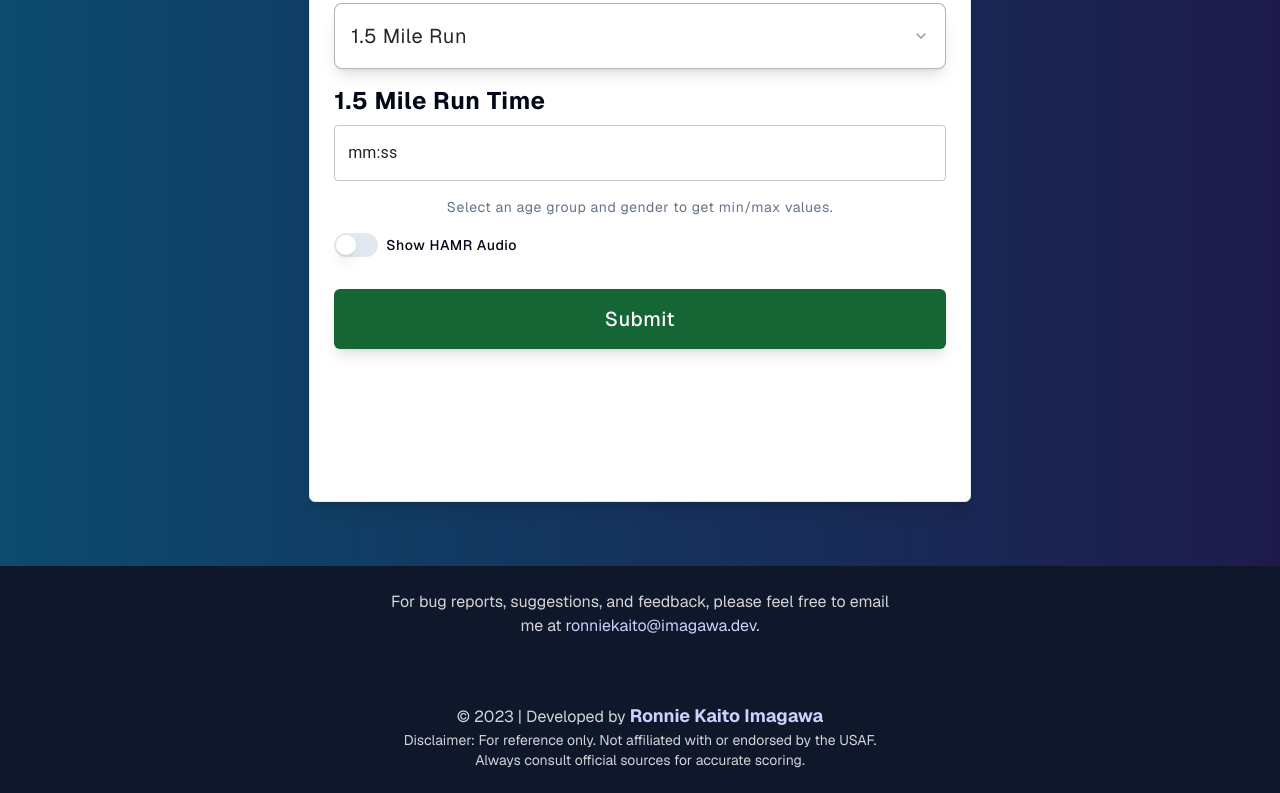
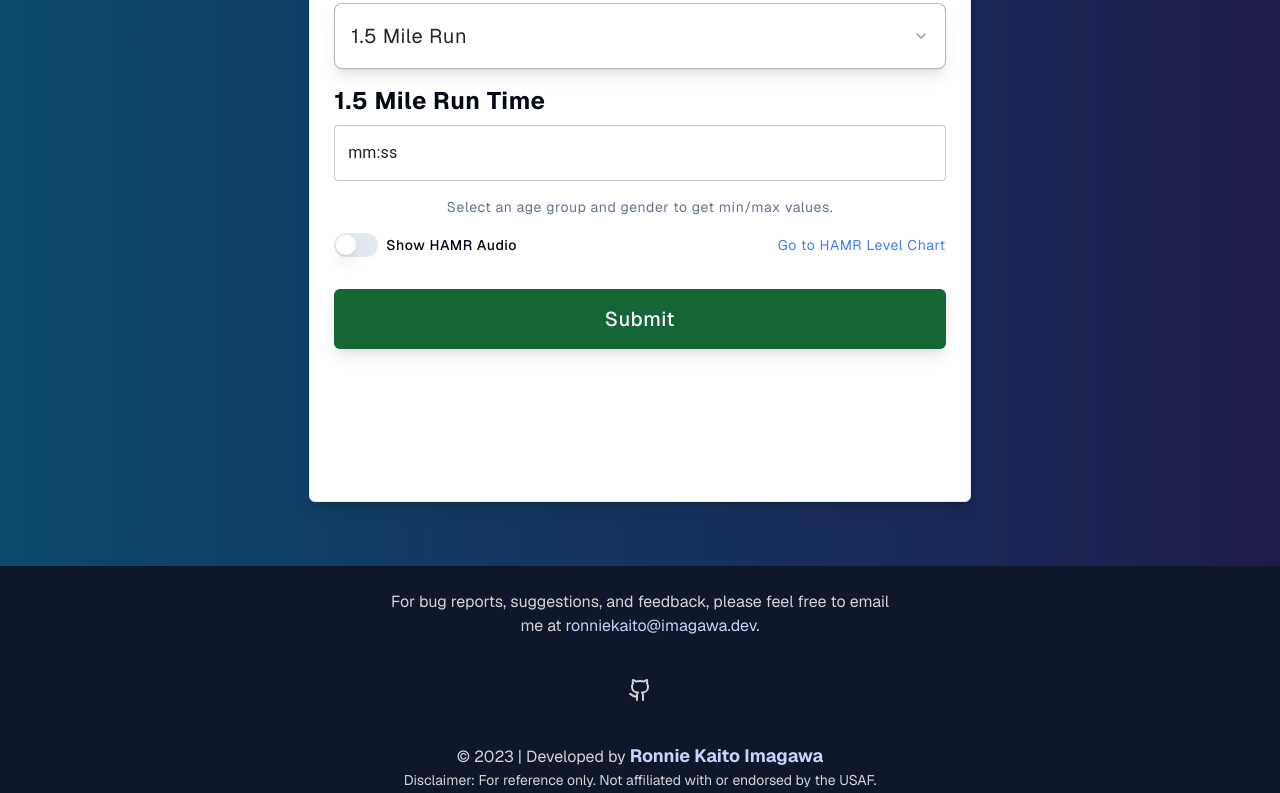
Before and after one commit to ronnieima/usaf-pt-calculator, a Next.js app: page / in a window 1280 px wide. Shown: the part 2000-2793 px from the top of the page. Built offline with nearby package versions, Linux system fonts and the light colour scheme; what next-cloudinary would draw is missing.

Commit message:
add github

```diff
--- a/src/components/(form)/(controls)/ExerciseInput.tsx
+++ b/src/components/(form)/(controls)/ExerciseInput.tsx
@@ -23,6 +23,7 @@ import { useEffect } from 'react';
 import { useFormContext } from 'react-hook-form';
 import { Separator } from '../../ui/separator';
 import ShowHamrAudioSwitch from '../ShowHamrAudioSwitch';
+import Link from 'next/link';
 
 const ExerciseInput = ({ exercise }: { exercise: Exercise }) => {
   const {
@@ -75,11 +76,11 @@ const ExerciseInput = ({ exercise }: { exercise: Exercise }) => {
             <FormLabel className="text-xl font-bold lg:text-2xl">
               <h3>{`${exerciseLabel} ${isTimeBased ? 'Time' : 'Reps'}`}</h3>
             </FormLabel>
-            <FormControl className="border-card-foreground/30 w-full border shadow-lg">
+            <FormControl className="w-full border border-card-foreground/30 shadow-lg">
               {isTimeBased ? (
                 <LocalizationProvider dateAdapter={AdapterDayjs}>
                   <TimeField
-                    className="border-card-foreground/30 w-full rounded-lg "
+                    className="w-full rounded-lg border-card-foreground/30 "
                     format="mm:ss"
                     slotProps={{
                       textField: {
@@ -159,14 +160,25 @@ const ExerciseInput = ({ exercise }: { exercise: Exercise }) => {
       ) : (
         <span
           className="
-        text-muted-foreground text-center text-sm"
+        text-center text-sm text-muted-foreground"
         >
           Select an age group and gender to get min/max values.
         </span>
       )}
       {componentValue === 'cardio' && (
         <>
-          <ShowHamrAudioSwitch />
+          <div className="flex items-center justify-between">
+            <ShowHamrAudioSwitch />
+            <Link
+              href={
+                'https://res.cloudinary.com/dfpbpun9z/image/upload/f_auto,q_auto/v1/usaf-pt-calculator/hamr_levels'
+              }
+              target="_blank"
+              className="text-sm text-blue-500 hover:underline"
+            >
+              Go to HAMR Level Chart
+            </Link>
+          </div>
           {isCheckedShuttleAudio && (
             <iframe
               src="https://res.cloudinary.com/dfpbpun9z/video/upload/f_auto:video,q_auto/v1/usaf-pt-calculator/exercise-videos/hamr-audio"
--- a/src/components/(form)/FormCard.tsx
+++ b/src/components/(form)/FormCard.tsx
@@ -6,13 +6,11 @@ import {
   CardTitle,
 } from '@/src/components/ui/card';
 import MainForm from './MainForm';
-import { toast } from 'react-toastify';
-import { useEffect } from 'react';
 
 const FormCard = () => {
   return (
     <Card
-      className="bg-card flex max-w-4xl scroll-mt-16 flex-col items-center rounded-none shadow-lg  sm:rounded-md"
+      className="flex max-w-4xl scroll-mt-16 flex-col items-center rounded-none bg-card shadow-lg  sm:rounded-md"
       id="form-card"
     >
       <CardHeader className=" max-w-3xl pb-16 pt-8 text-center ">
--- a/src/components/(form)/MainForm.tsx
+++ b/src/components/(form)/MainForm.tsx
@@ -36,13 +36,10 @@ export type FormType = {
 export default function MainForm() {
   useEffect(() => {
     const notify = () =>
-      toast(
-        '22 Jan 2024 Update: Real-time score indicator and many visual updates.',
-        {
-          position: toast.POSITION.TOP_CENTER,
-          autoClose: 6000,
-        },
-      );
+      toast('9 Feb 2024 Update: Added HAMR level chart', {
+        position: toast.POSITION.TOP_CENTER,
+        autoClose: 6000,
+      });
     notify();
   }, []);
 
@@ -92,7 +89,7 @@ export default function MainForm() {
     <FormProvider {...methods}>
       <form
         onSubmit={methods.handleSubmit(onSubmit)}
-        className="text-foreground flex flex-col gap-8 text-2xl tracking-wide"
+        className="flex flex-col gap-8 text-2xl tracking-wide text-foreground"
       >
         <GenderRadio />
         <AgeGroupSelect />
--- a/src/components/Footer.tsx
+++ b/src/components/Footer.tsx
@@ -1,9 +1,11 @@
 import Link from 'next/link';
+import { Button } from './ui/button';
+import { Github } from 'lucide-react';
 
 const Footer = () => {
   return (
     <footer className="grid-col-3 grid bg-slate-900 p-6 text-zinc-300">
-      <section className="col-start-2 flex max-w-lg flex-col items-center justify-center gap-16">
+      <section className="col-start-2 flex max-w-lg flex-col items-center justify-center gap-8">
         <p className="text-center">
           For bug reports, suggestions, and feedback, please feel free to email
           me at{' '}
@@ -16,6 +18,21 @@ const Footer = () => {
           </Link>
           .
         </p>
+        <div>
+          <Button
+            asChild
+            variant={'ghost'}
+            title="Visit the GitHub repo"
+            size={'icon'}
+          >
+            <Link
+              href={'https://github.com/ronnieima/usaf-pt-calculator'}
+              target="_blank"
+            >
+              <Github />
+            </Link>
+          </Button>
+        </div>
         <div>
           <p className=" text-center">
             &copy; 2023 | Developed by{' '}
```
